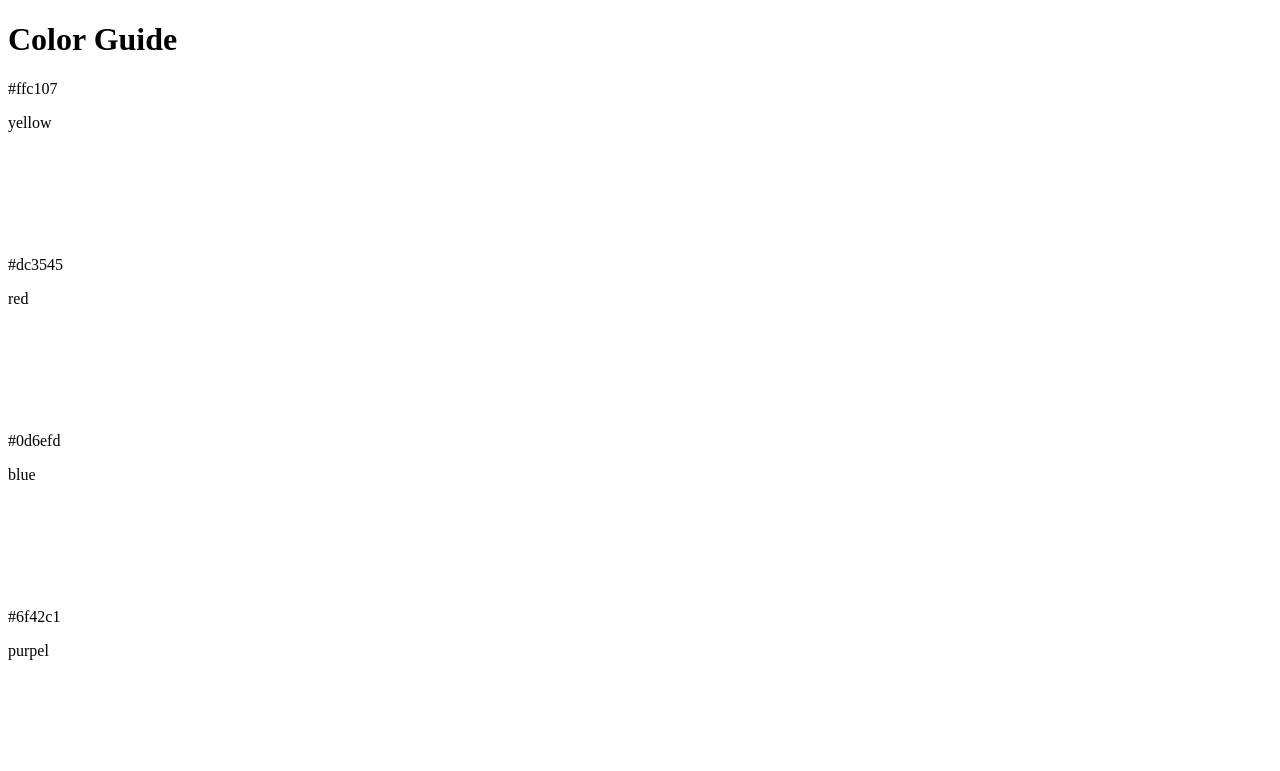
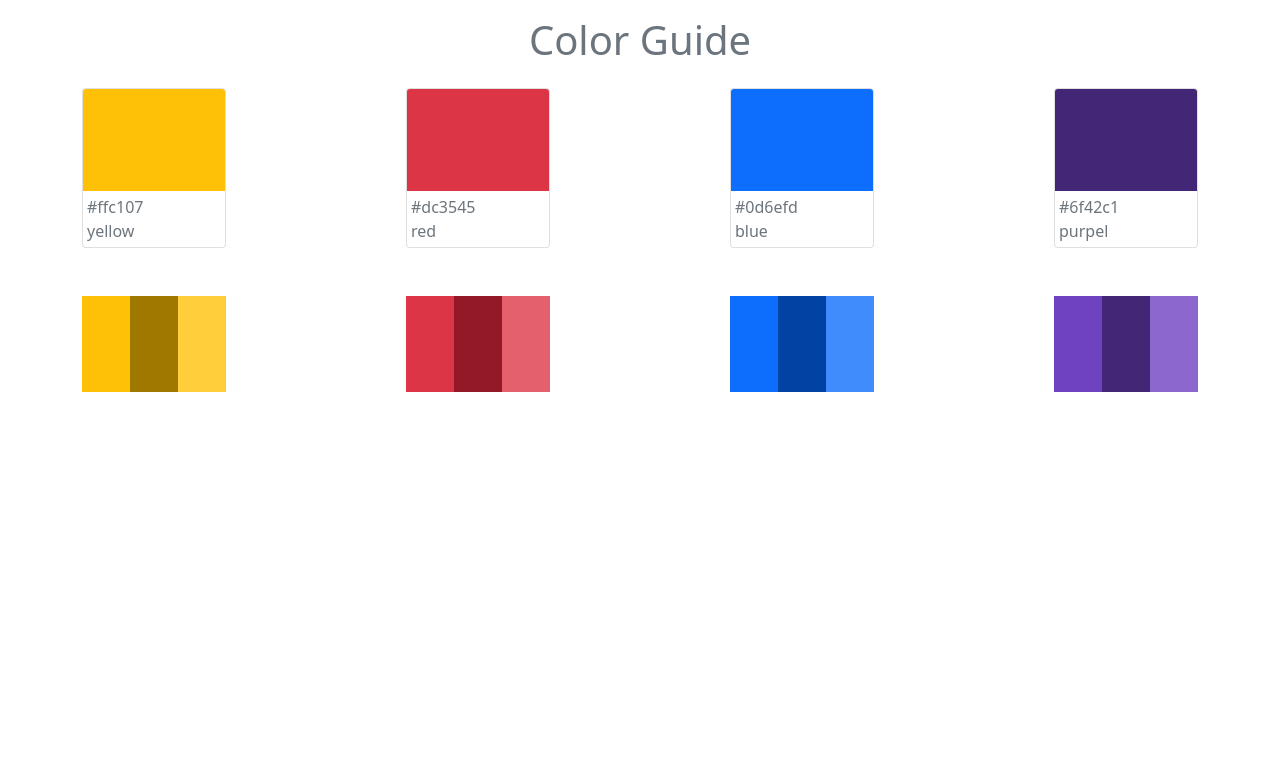
Before and after one commit to pietow/color, a plain HTML site: page index.html in a window 1280 px wide. Drawn offline with Linux system fonts and the light colour scheme; the site is published under a folder, as on GitHub Pages, so addresses that start at the root find nothing.

Commit message:
Update index.html

```diff
--- a/index.html
+++ b/index.html
@@ -4,7 +4,7 @@
         <meta charset="UTF-8" />
         <meta name="viewport" content="width=device-width, initial-scale=1.0" />
         <meta http-equiv="X-UA-Compatible" content="ie=edge" />
-        <link rel="stylesheet" href="/styles/main.css" />
+        <link rel="stylesheet" href="styles/main.css" />
         <title>Color Guide</title>
         <main class="container px-4 mx-auto my-3">
             <h1 class="text-center text-secondary">Color Guide</h1>
```
